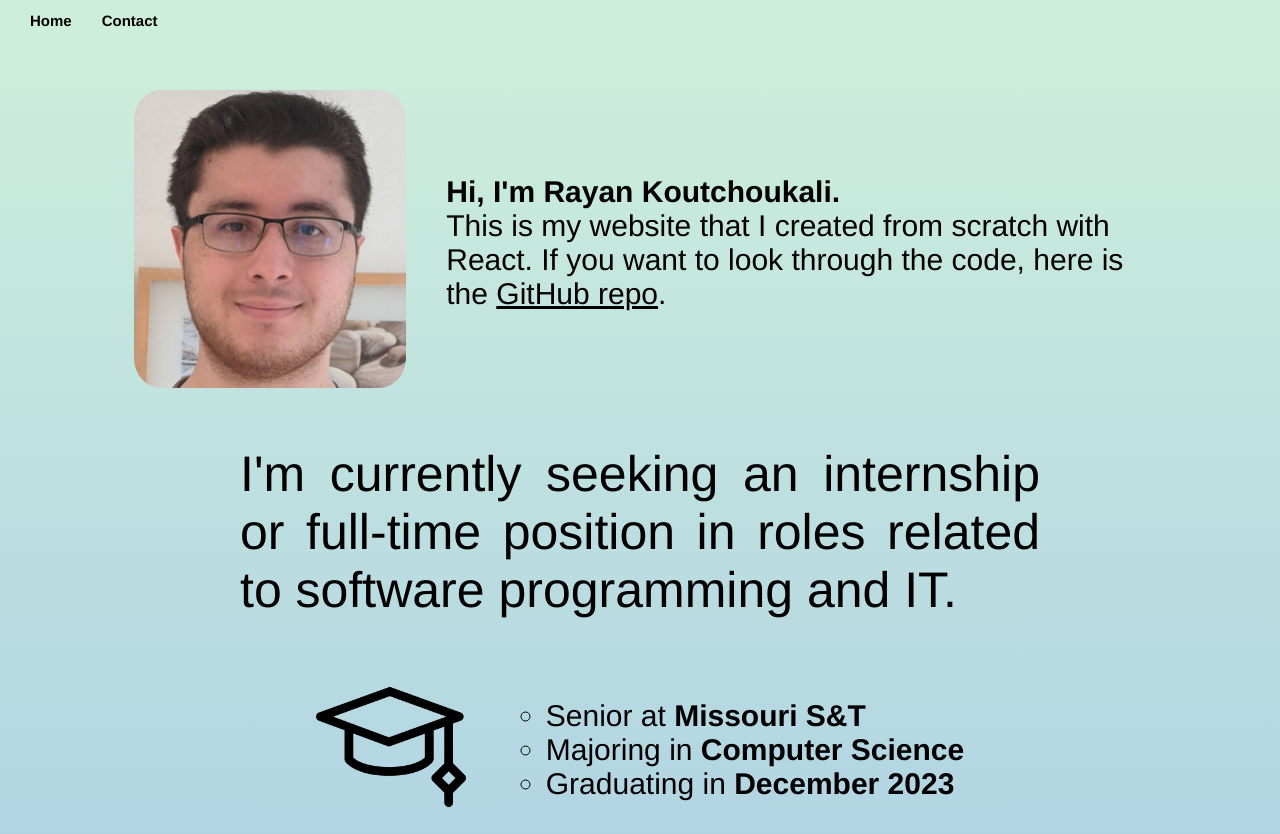
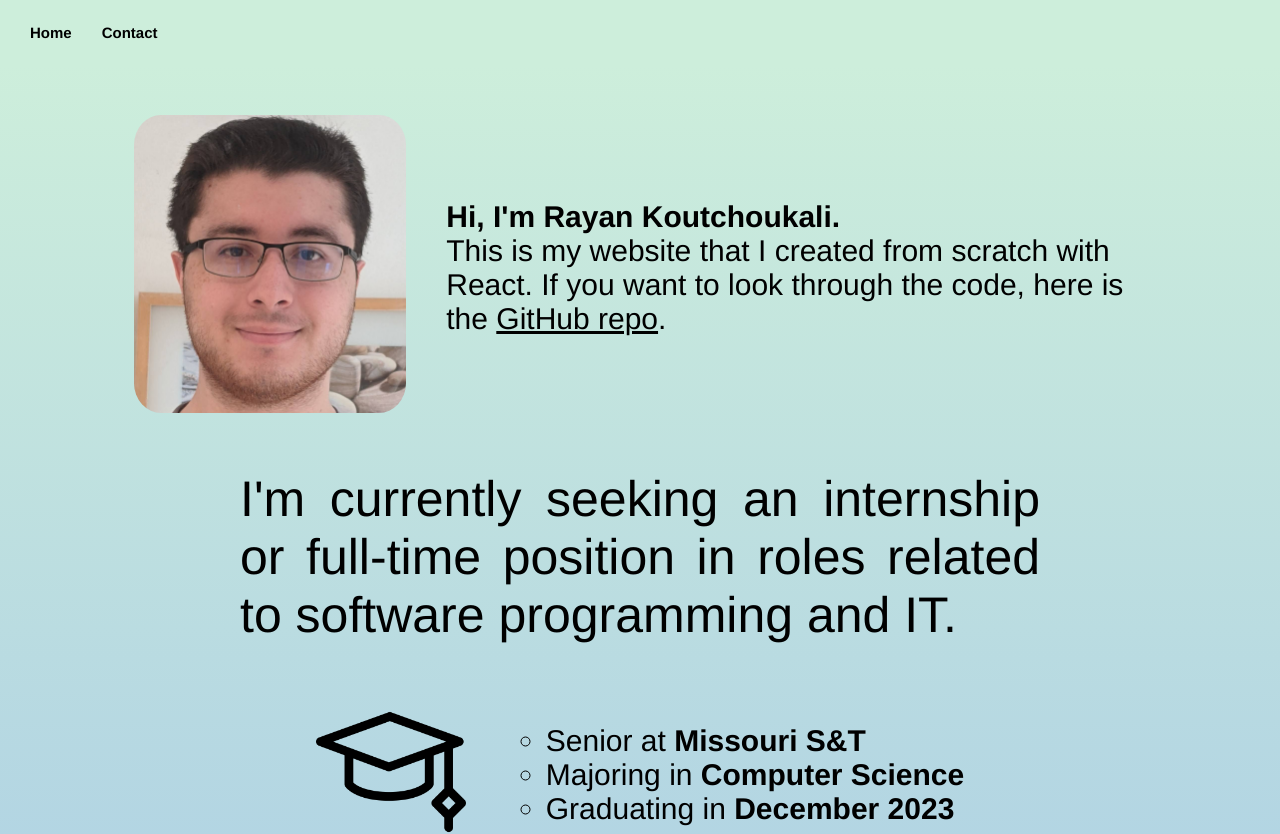
Before and after one commit to Rayan-Kou/My-Website, a React (Create React App) app: page / in a window 1280 px wide. Shown: the top 834 px of the page. Built offline with nearby package versions, Linux system fonts and the light colour scheme.

Commit message:
Fixed menu bar height

```diff
--- a/src/App.css
+++ b/src/App.css
@@ -5,7 +5,7 @@
     flex-wrap: wrap;
     justify-content: left;
     align-items: center;
-    min-height: 5vh;
+    min-height: 65px;
   }
 
 .menu-item {
@@ -18,7 +18,7 @@
 }
 
 .content {
-  min-height: 95vh;
+  min-height: calc(100vh - 65px);
   background: linear-gradient(to bottom, #cdeedb, #a6c9e7);
   font-size: 30px;
   font-family: Helvetica;
```
